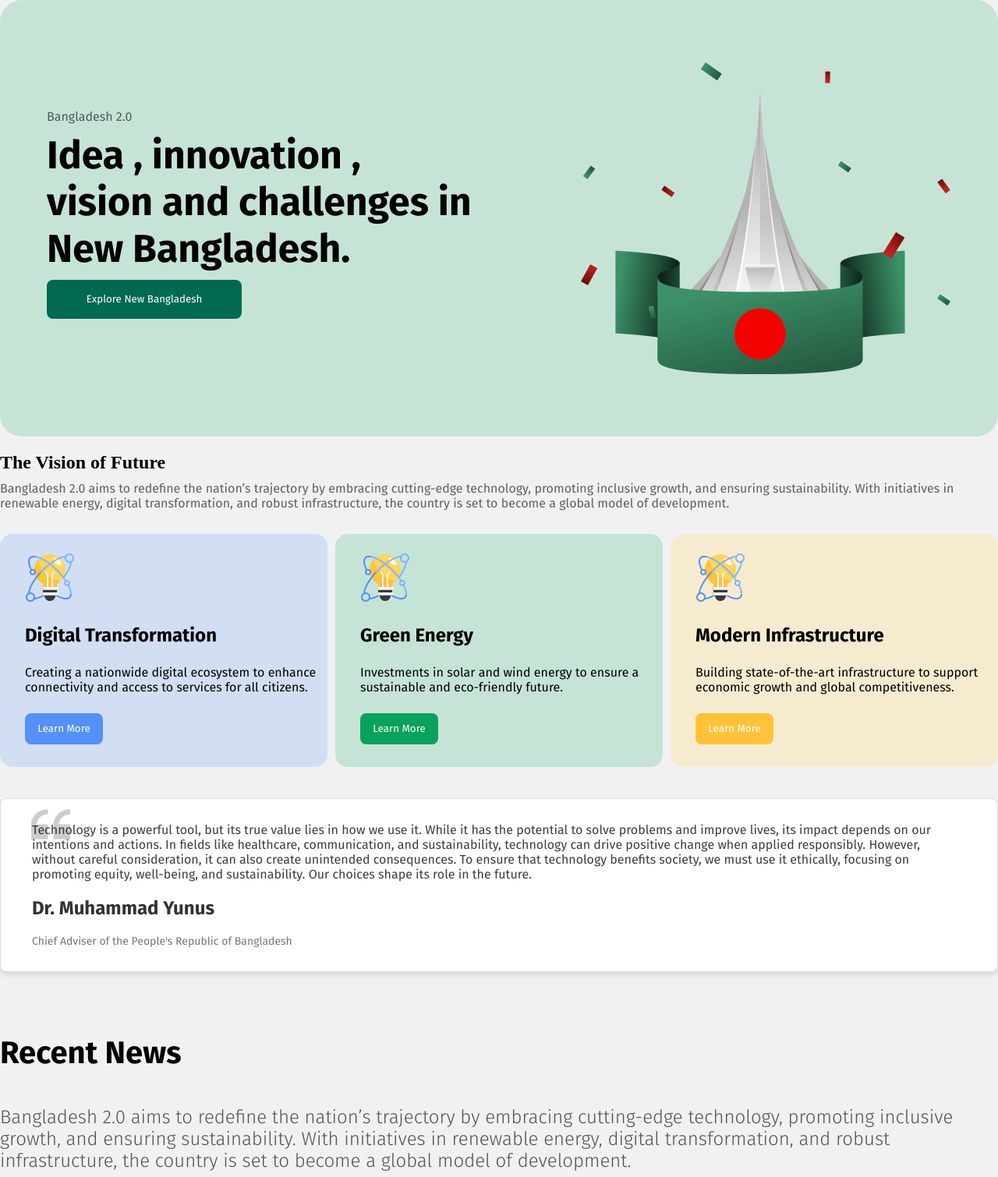
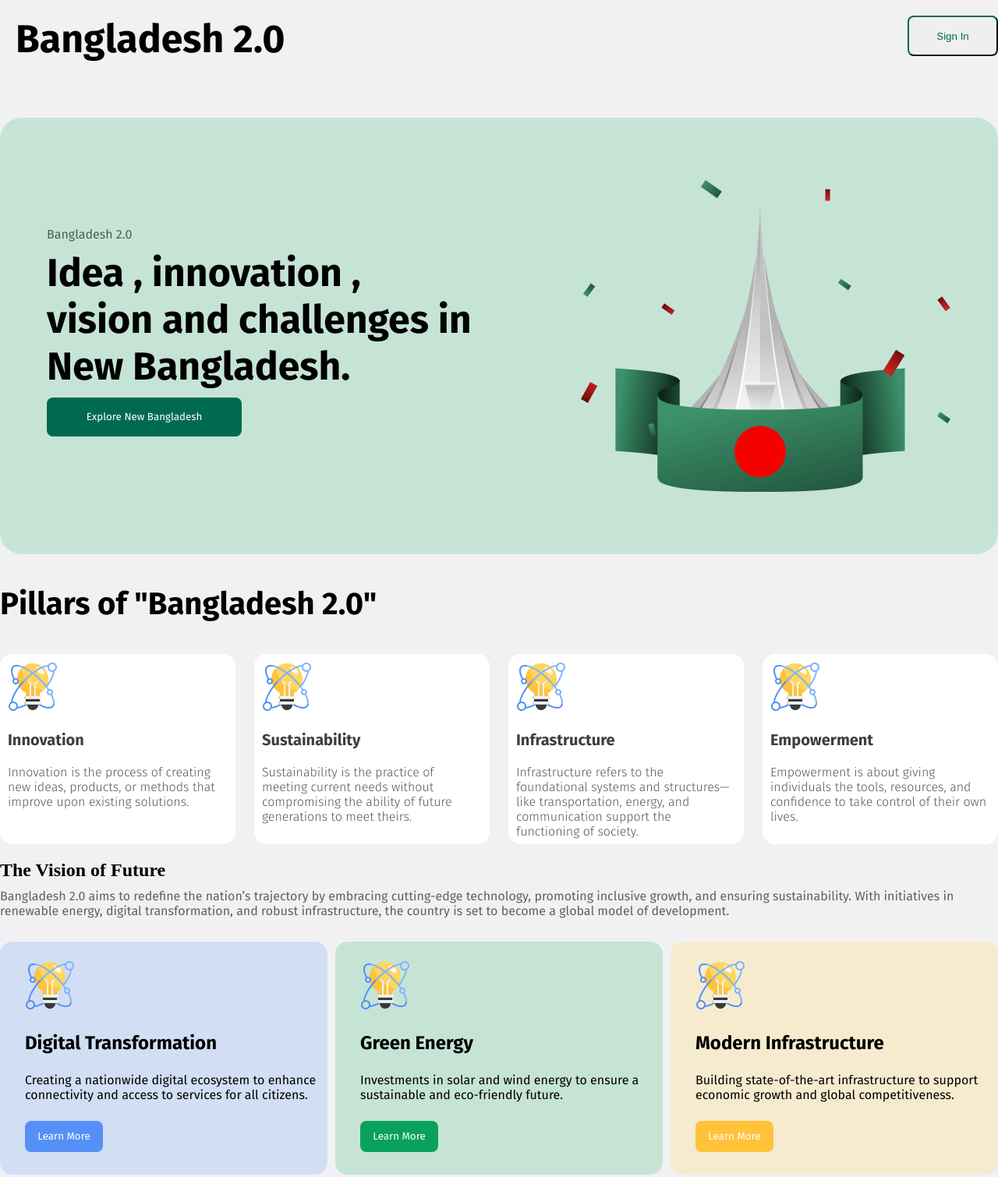
Before and after one commit to yasinhasan01/assignment-01, a plain HTML site: page index.html in a window 1280 px wide. Shown: the top 1510 px of the page at 78% size. Drawn offline with Linux system fonts and the light colour scheme.

Commit message:
push nav and pillar section

```diff
--- a/index.html
+++ b/index.html
@@ -7,6 +7,10 @@
     <link rel="stylesheet" href="style/style.css">
 </head>
 <body>
+    <nav class="nav">
+        <h1 class="nav-title">Bangladesh 2.0</h1>
+        <button class="nav-btn">Sign In</button>
+    </nav>
     <!-- Banner Section -->
      <section id="banner">
         <div class="text">
@@ -21,6 +25,39 @@
             <img src="./assets/hero.png" alt="">
         </div>
      </section>
+     <!-- Pillars of "Bangladesh 2.0" -->
+      <section id="pillar">
+        <h1 class="titleop">Pillars of "Bangladesh 2.0"</h1>
+        <div class="pbox">
+            <div class="pbox-1">
+                <img src="./assets/card-icon.png" alt="" class="pboximg">
+                <h1 class="pboxtitle">Innovation</h1>
+                <p class="pboxsubtitle"> Innovation is the process of creating new ideas, products, or methods that improve upon existing solutions. </p>
+            </div>
+            <div class="pbox-1">
+                <img src="./assets/card-icon.png" alt="" class="pboximg">
+                <h1 class="pboxtitle">Sustainability</h1>
+                <p class="pboxsubtitle">
+                    Sustainability is the practice of meeting current needs without compromising the ability of future generations to meet theirs.
+
+                </p>
+            </div>
+            <div class="pbox-1">
+                <img src="./assets/card-icon.png" alt="" class="pboximg">
+                <h1 class="pboxtitle">Infrastructure</h1>
+                <p class="pboxsubtitle">
+                    Infrastructure refers to the foundational systems and structures—like transportation, energy, and communication support the functioning of society.
+                 </p>
+            </div>
+            <div class="pbox-1">
+                <img src="./assets/card-icon.png" alt=""class="pboximg">
+                <h1 class="pboxtitle">Empowerment</h1>
+                <p class="pboxsubtitle">
+                    Empowerment is about giving individuals the tools, resources, and confidence to take control of their own lives.
+                </p>
+            </div>
+        </div>
+      </section>
      <!-- The Vision of Future -->
       <section id="VoF">
         <div class="text-VoF">
@@ -156,5 +193,14 @@
             </div>
             <p class="last">We promise not to spam you!</p>
           </section>
+          <footer id="foot">
+            <h1>Bangladesh 2.0</h1>
+            <hr>
+           <div>
+            <a href=""><img src="./assets/facebook.png" alt=""></a>
+            <a href=""><img src="./assets/instagram.png" alt=""></a>
+            <a href=""><img src="./assets/x.png" alt=""></a>
+           </div>
+          </footer>
 </body>
 </html>
--- a/style/style.css
+++ b/style/style.css
@@ -7,6 +7,33 @@
 }
 body{
        background-color: #F1F1F3;
+}
+.nav{
+    display: flex;
+    justify-content: space-between;
+    /* background-color: #F5F5F5; */
+    margin-bottom: 71px;
+    margin-top: 20px;
+}
+.nav-title{
+    font-family: "Fira Sans", serif;
+    font-weight: 700;
+    font-size: 50px;
+   padding-left: 20px;
+}
+.nav-btn{
+    width: 116px;
+    height: 52px;
+    border-color: #006A50;
+    color: #006A50;
+    border-radius: 8px;
+    cursor: pointer;
+
+
+}
+.nav-btn:hover{
+    background-color: brown;
+
 }
 #banner{
     display: flex;
@@ -31,6 +58,7 @@ body{
 }
 #banner .title{
     font-family: "Fira Sans", serif;
+
     font-weight: 700;
     font-size: 50px;
     margin-bottom: 10px;
@@ -104,6 +132,45 @@ body{
     width: 100px;
     height: 40px;
 }
+#pillar{
+    margin-top: 40px;
+}
+.titleop{
+    font-family: "Fira Sans", serif;
+    font-weight: bold;
+    font-size: 40px;
+}
+.pbox{
+    display: flex;
+   justify-content: space-between;
+   margin-top: 40px;
+}
+.pbox-1{
+    width: 302px;
+    height: 244px;
+    background-color: #FFFFFF;
+    border-radius: 16px;
+
+}
+.pboximg{
+    padding: 10px;
+
+}
+.pboxtitle{
+    padding: 10px;
+    font-family: "Fira Sans", serif;
+    font-weight: bold;
+    font-size: 20px;
+    color: rgba(14, 14, 14, 0.8);
+}
+.pboxsubtitle{
+    padding: 10px;
+    font-family: "Fira Sans", serif;
+    font-weight: 300;
+    font-size: 16px;
+    color: rgba(14, 14, 14, 0.7);
+}
+
 .subtitle1{
     font-family: "Fira Sans", serif;
     font-weight: 400;
@@ -125,7 +192,7 @@ body{
     width: 50px;
     height: 45px;
     position: absolute;
-    top: 1035px;
+    top: 1560px;
     left: 40px;
     opacity: 0.7;
 }
@@ -358,3 +425,10 @@ body{
     margin-bottom: 16px;
     color: rgba(14, 14, 14, 0.3);
 }
+#foot{
+    margin-top: 40px;
+    display: flex;
+    flex-direction: column;
+    align-items: center;
+    gap: 10px;
+}
```
